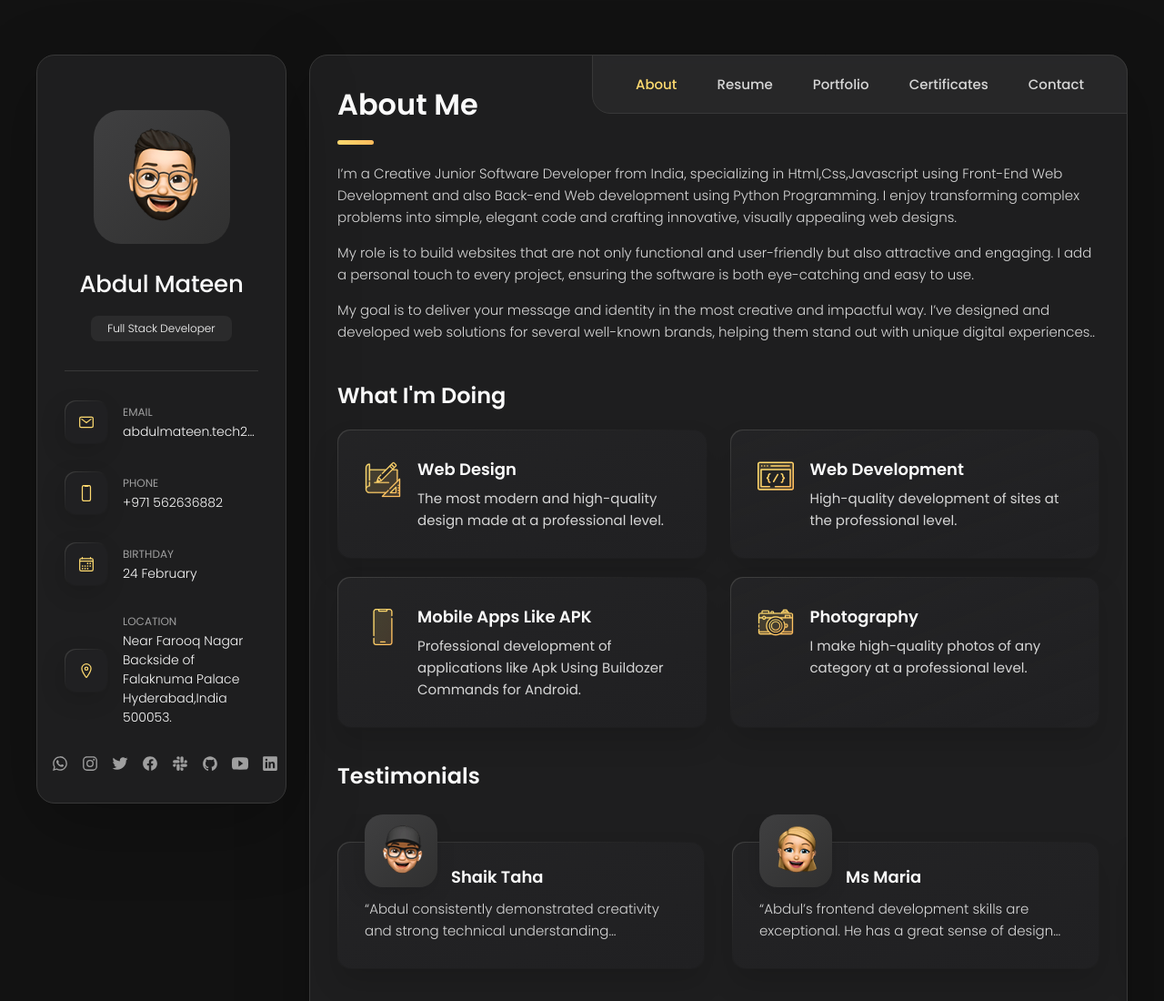
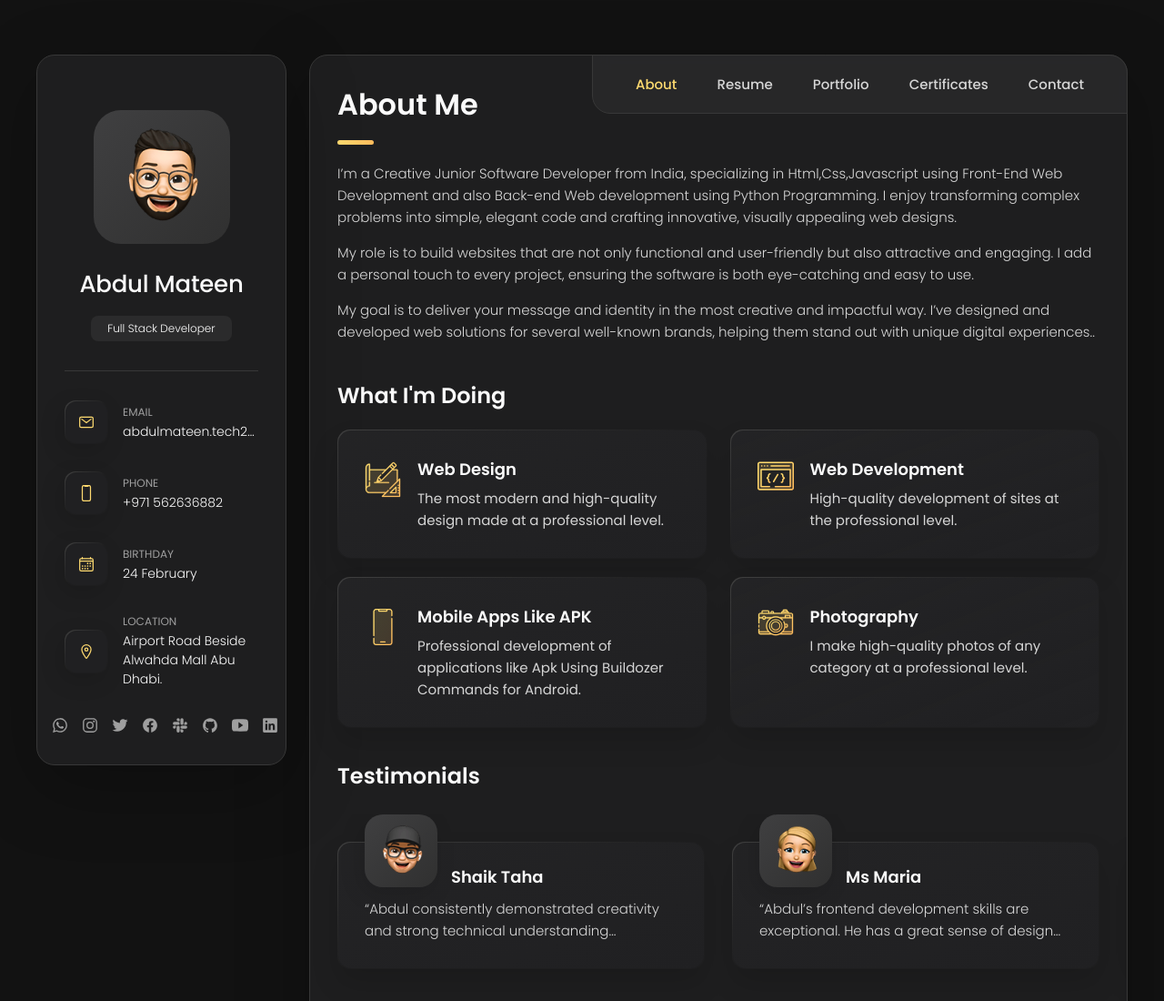
Before and after one commit to abdulmateentech24/My-Portfolio, a plain HTML site: page index.html in a window 1280 px wide. Shown: the top 1100 px of the page at 91% size. Drawn offline with nearby package versions, Linux system fonts and the light colour scheme.

Commit message:
Update index.html

```diff
--- a/index.html
+++ b/index.html
@@ -116,7 +116,7 @@
             <div class="contact-info">
               <p class="contact-title">Location</p>
 
-              <address>Near Farooq Nagar Backside of Falaknuma Palace Hyderabad,India 500053.</address>
+              <address>Airport Road Beside Alwahda Mall Abu Dhabi.</address>
             </div>
 
           </li>
```
